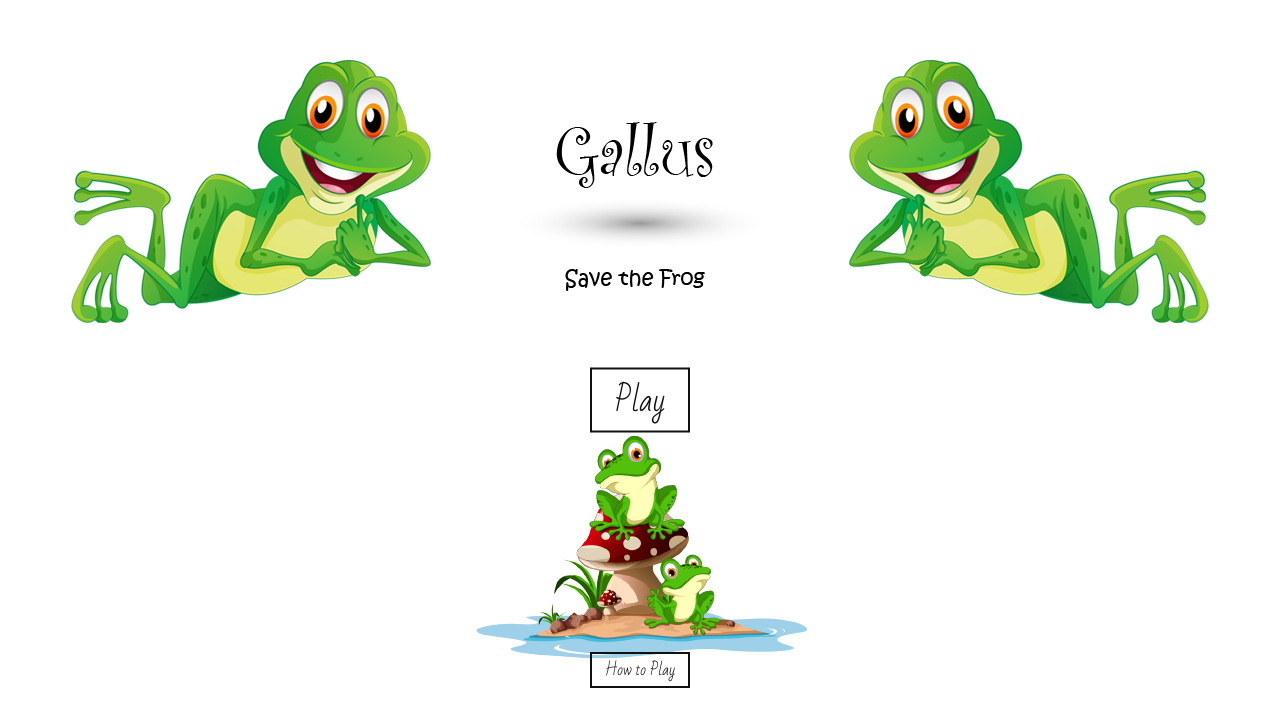
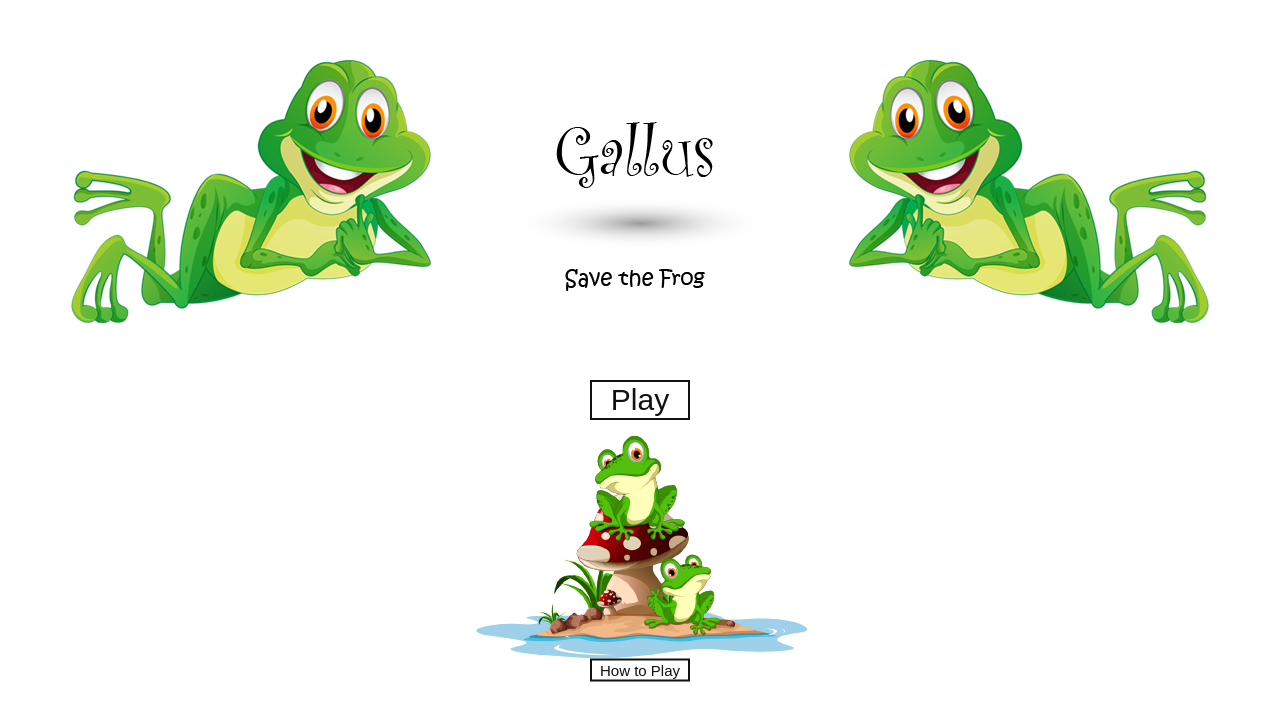
Before and after one commit to PalmCivetMenace/WebBasedGame, a PHP site: page /Scene_1.html in a window 1280 px wide. Shown: the top 727 px of the page. Run offline with PHP 8.4, Linux system fonts and the light colour scheme.

Commit message:
font change

```diff
--- a/Scene_1.html
+++ b/Scene_1.html
@@ -4,7 +4,6 @@
 			Gallus
 		</title>
 
-<link href='https://fonts.googleapis.com/css?family=Bad Script' rel='stylesheet'>
 
 	</head>
 
--- a/Styling.css
+++ b/Styling.css
@@ -41,7 +41,7 @@ width:100px;
 font-size:30px;
 background-color:rgba(0,0,0,0);
 color:#111;
-font-family:'Bad Script';
+font-family:sans-serif;
 border:solid 2px #111;
 
 }
```
